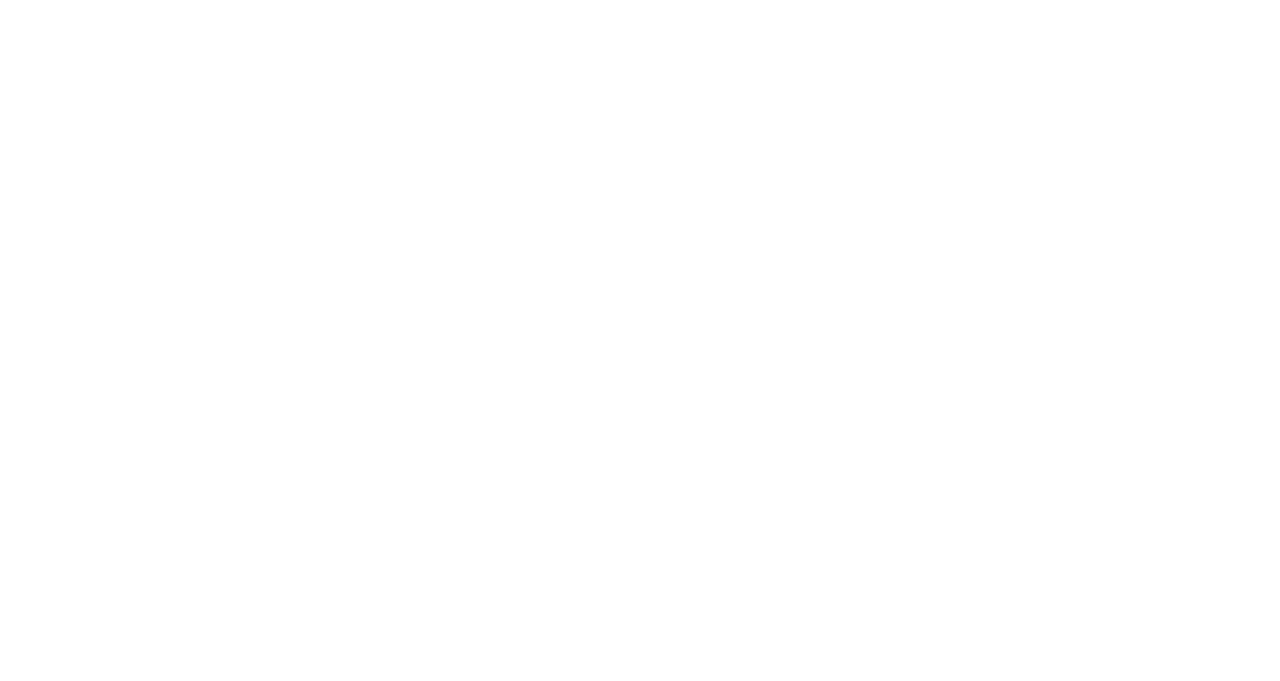
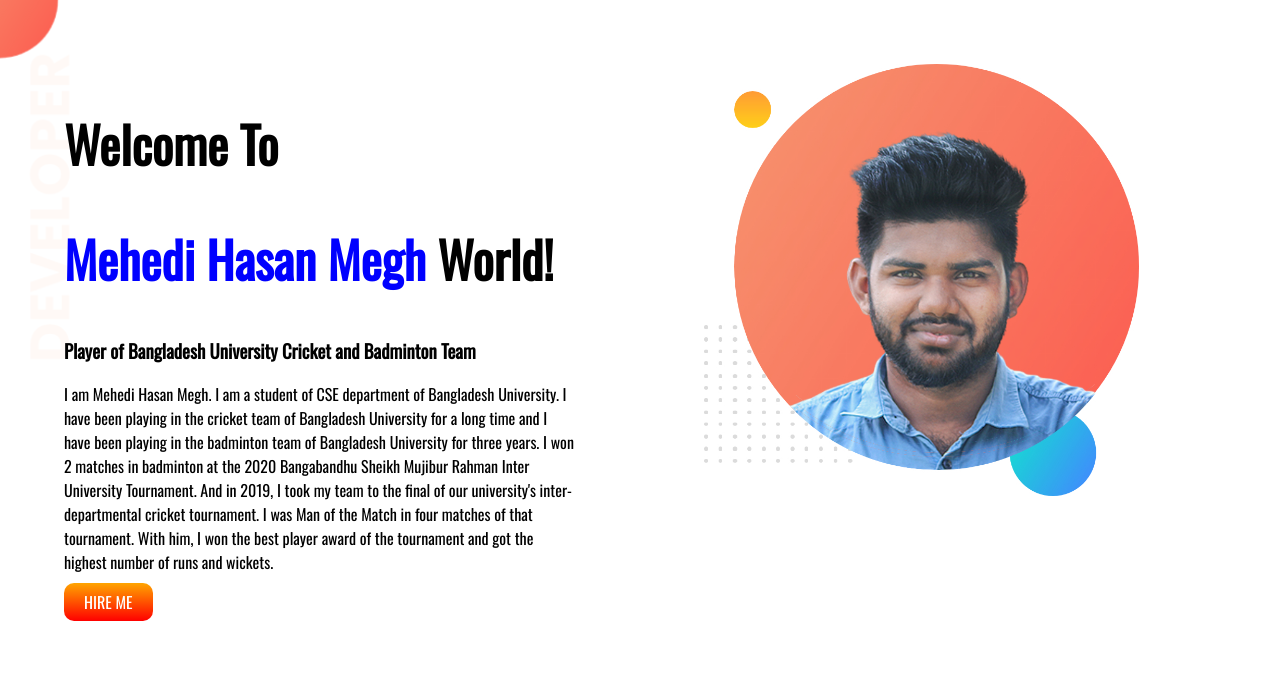
Before and after one commit to Megh0610/developer-port, a plain HTML site: page index.html in a window 1280 px wide. Drawn offline with nearby package versions, Linux system fonts and the light colour scheme.

Commit message:
top banner

```diff
--- a/index.html
+++ b/index.html
@@ -1,13 +1,37 @@
 <!DOCTYPE html>
 <html lang="en">
+
 <head>
     <meta charset="UTF-8">
     <meta http-equiv="X-UA-Compatible" content="IE=edge">
     <meta name="viewport" content="width=device-width, initial-scale=1.0">
     <title>Welcome To Mehedi Hasan Megh's Webside</title>
+    <link rel="preconnect" href="https://fonts.googleapis.com">
+    <link rel="preconnect" href="https://fonts.gstatic.com" crossorigin>
+    <link href="https://fonts.googleapis.com/css2?family=Oswald&display=swap" rel="stylesheet">
     <link rel="stylesheet" href="style.css">
 </head>
+
 <body>
+    <section class="top-banner">
+        <div class="half-width">
+            <h1>Welcome To</h1>
+            <h1><span class="blue-color">Mehedi Hasan Megh</span> World!</h1>
+            <h3>Player of Bangladesh University Cricket and Badminton Team</h3>
+            <p>I am Mehedi Hasan Megh. I am a student of CSE department of Bangladesh University. I have been playing in
+                the cricket team of Bangladesh University for a long time and I have been playing in the badminton team
+                of Bangladesh University for three years. I won 2 matches in badminton at the 2020 Bangabandhu Sheikh
+                Mujibur Rahman Inter University Tournament. And in 2019, I took my team to the final of our university's
+                inter-departmental cricket tournament. I was Man of the Match in four matches of that tournament. With
+                him, I won the best player award of the tournament and got the highest number of runs and wickets.</p>
+            <a class="link-button" target="_blank" href="https://www.facebook.com/MeghBuCSE">HIRE ME</a>
+        </div>
 
+        <div class="half-width">
+            <img src="New folder/pic3.jpg" alt="">
+        </div>
+
+    </section>
 </body>
+
 </html>
--- a/style.css
+++ b/style.css
@@ -0,0 +1,38 @@
+body {
+    font-family: 'Oswald', sans-serif;
+    margin: 0;
+}
+
+h1 {
+    font-size: 50px;
+}
+
+.blue-color {
+    color: blue;
+}
+
+section {
+    display: flex;
+}
+
+.half-width {
+    width: 50%;
+    padding: 5%;
+}
+
+.half-width img {
+    width: 85%;
+}
+
+.link-button {
+    text-decoration: none;
+    background-image: linear-gradient(orange, red);
+    color: white;
+    border-radius: 10px;
+    padding: 7px 20px;
+}
+
+.top-banner {
+    background-image: url(pic/top-banner.png);
+    background-repeat: no-repeat;
+}
```
Also changed, not shown: New folder/pic1.jpg (added), New folder/pic2.jpg (added), New folder/pic3.jpg (added), pic/dream-bg.png (added), pic/exp-bg.png (added), pic/jhankar.png (added), pic/jhankar2.png (added), pic/my-bg.png (added), pic/my-bg2.png (added), pic/top-banner.png (added), 3 other files.
